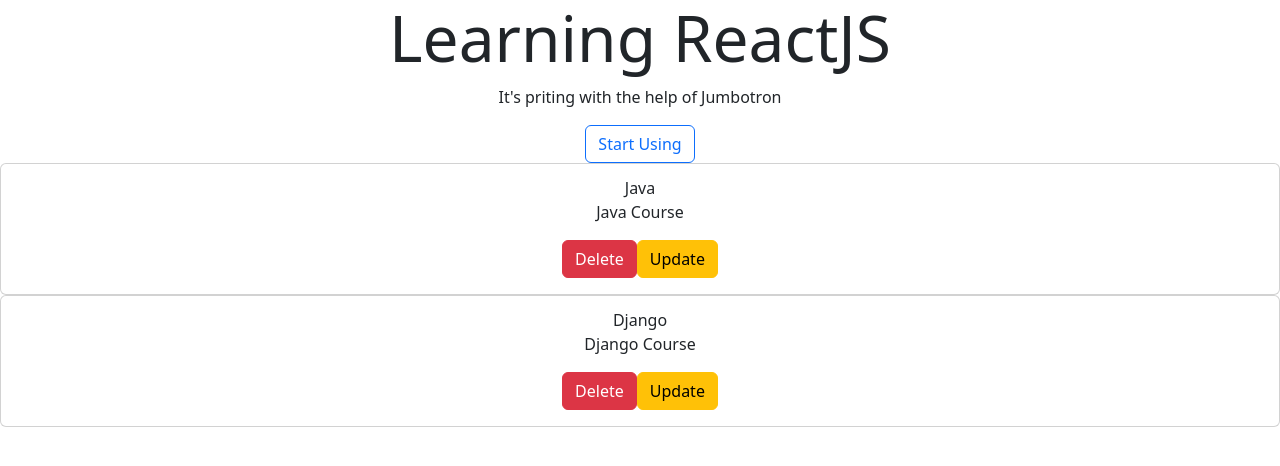
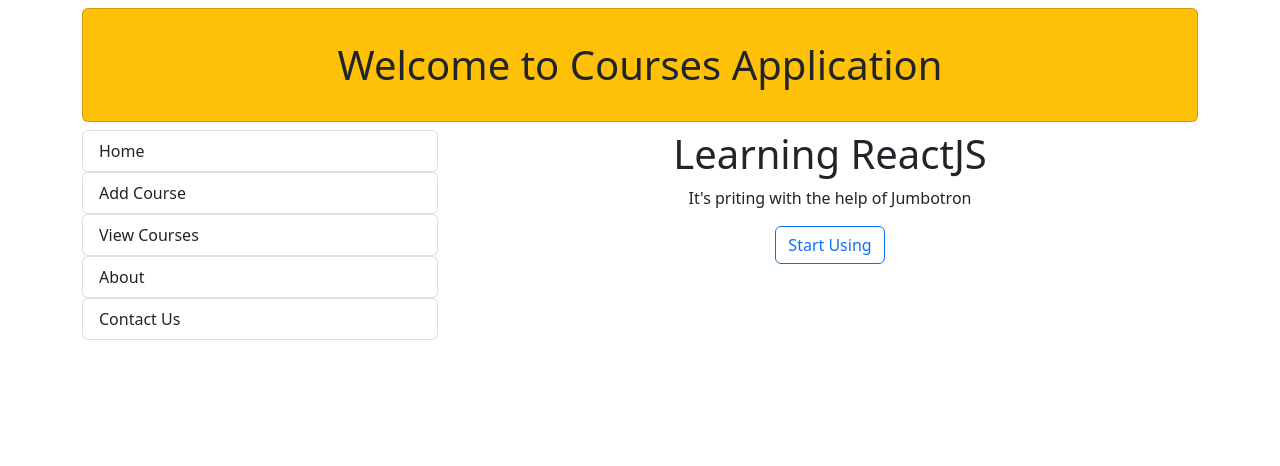
Before and after one commit to harmeetsingh7276/youtube-courses, a React (Create React App) app: page / in a window 1280 px wide. Shown: the top 466 px of the page. Built offline with nearby package versions, Linux system fonts and the light colour scheme.

Commit message:
Basic layout of the Course Application

```diff
--- a/src/App.js
+++ b/src/App.js
@@ -3,9 +3,11 @@
 import { ToastContainer, toast } from 'react-toastify';
 import './App.css';
 import Header from './components/Header';
-import {Button} from "reactstrap";
+import {Button, Col, Container, Row} from "reactstrap";
 import Home from './components/Home';
-import Course from './components/Course';
+import AllCourses from './components/Allcourses';
+import AddCourse from './components/AddCourse';
+import Menus from './components/Menus';
 
 function App() {
   const btnHandle=()=>{
@@ -16,9 +18,17 @@
   return (
     <div>
       <ToastContainer/>
-      <Home/>
-      <Course course={{title:"Java",description:"Java Course"}}/>
-      <Course course={{title:"Django",description:"Django Course"}}/>
+      <Container>
+        <Header/>
+        <Row>
+          <Col md={4}>
+          <Menus/>
+          </Col>
+          <Col md={8}>
+          <Home/>
+          </Col>
+        </Row>
+      </Container>
     </div>
   );
 }
--- /dev/null
+++ b/src/components/AddCourse.js
@@ -0,0 +1,30 @@
+import React, { Fragment } from "react";
+import {Button, Container, Form, FormGroup, Input} from "reactstrap";
+
+const AddCourse=()=>{
+    return(
+        <Fragment>
+            <h1>Fill Course Details</h1>
+            <Form>
+                <FormGroup>
+                    <label for="userId">Course Id</label>
+                    <Input type="text" placeholder="Enter here" name="userId" id="userId"/>
+                </FormGroup>
+                <FormGroup>
+                    <label for="title">Course Title</label>
+                    <Input type="text" placeholder="Enter title here" name="title" id="title"/>
+                </FormGroup>
+                <FormGroup>
+                    <label for="description">Course Description</label>
+                    <Input type="textarea" placeholder="Enter description here" name="description" id="description" style={{height:120}}/>
+                </FormGroup>
+                <Container className="text-center">
+                    <Button color="success">Add Course</Button>
+                    <Button color="warning">Clear</Button>
+                </Container>
+            </Form>
+        </Fragment>
+    )
+}
+
+export default AddCourse;
--- /dev/null
+++ b/src/components/Allcourses.js
@@ -0,0 +1,25 @@
+import React, { useState } from 'react';
+import Course from './Course';
+
+const AllCourses=()=>{
+
+    const [courses,setCourses]=useState([
+        {title:"Java",description:"Java Course"},
+        {title:"Django",description:"Django Course"},
+        {title:"ReactJs",description:"ReactJs Course"},
+        {title:"Angular",description:"Angular Course"},
+    ]);
+    return(
+        <div>
+            <h1>All Courses</h1>
+            <p>List of Courses</p>
+
+            {
+                courses.length>0
+                ?courses.map((item)=> <Course course={item}/>)
+                :"No Courses"
+            }
+        </div>
+    );
+};
+export default AllCourses;
--- a/src/components/Header.js
+++ b/src/components/Header.js
@@ -1,8 +1,13 @@
 import React from "react";
+import { Card, CardBody } from "reactstrap";
 function Header(props) {
     return(
         <div>
-            <h1>Welcome to Courses Application</h1>
+            <Card className="my-2 bg-warning">
+                <CardBody>
+                    <h1 className="text-center my-3">Welcome to Courses Application</h1>
+                </CardBody>
+            </Card>
         </div>
     );
 }
--- a/src/components/Home.js
+++ b/src/components/Home.js
@@ -6,7 +6,7 @@
     return(
         <div className="text-center">
 
-                <h1 className="display-3">Learning ReactJS</h1>
+                <h1>Learning ReactJS</h1>
                 <p>It's priting with the help of Jumbotron</p>
                 <Container>
                     <Button outline color="primary">Start Using</Button>
--- /dev/null
+++ b/src/components/Menus.js
@@ -0,0 +1,25 @@
+import React from "react";
+import { ListGroup, ListGroupItem } from "reactstrap";
+
+const Menus=()=>{
+    return(
+        <>
+            <ListGroup>
+                <ListGroupItem tag="a" href="#!" action>Home</ListGroupItem>
+            </ListGroup>
+            <ListGroup>
+                <ListGroupItem tag="a" href="#!" action>Add Course</ListGroupItem>
+            </ListGroup>
+            <ListGroup>
+                <ListGroupItem tag="a" href="#!" action>View Courses</ListGroupItem>
+            </ListGroup>
+            <ListGroup>
+                <ListGroupItem tag="a" href="#!" action>About</ListGroupItem>
+            </ListGroup>
+            <ListGroup>
+                <ListGroupItem tag="a" href="#!" action>Contact Us</ListGroupItem>
+            </ListGroup>
+        </>
+    )
+}
+export default Menus;
```
